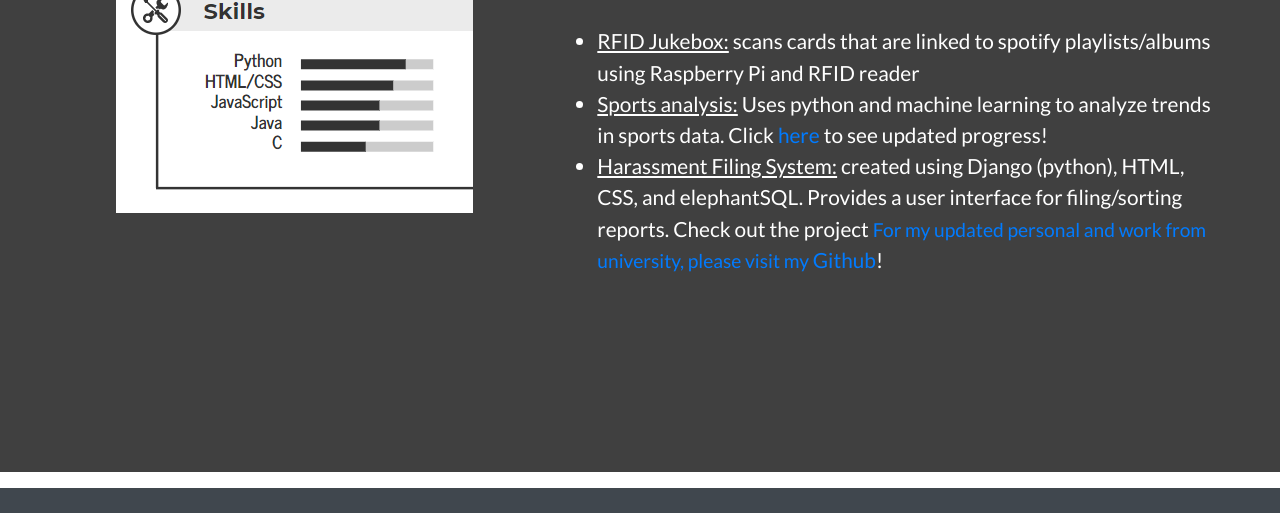
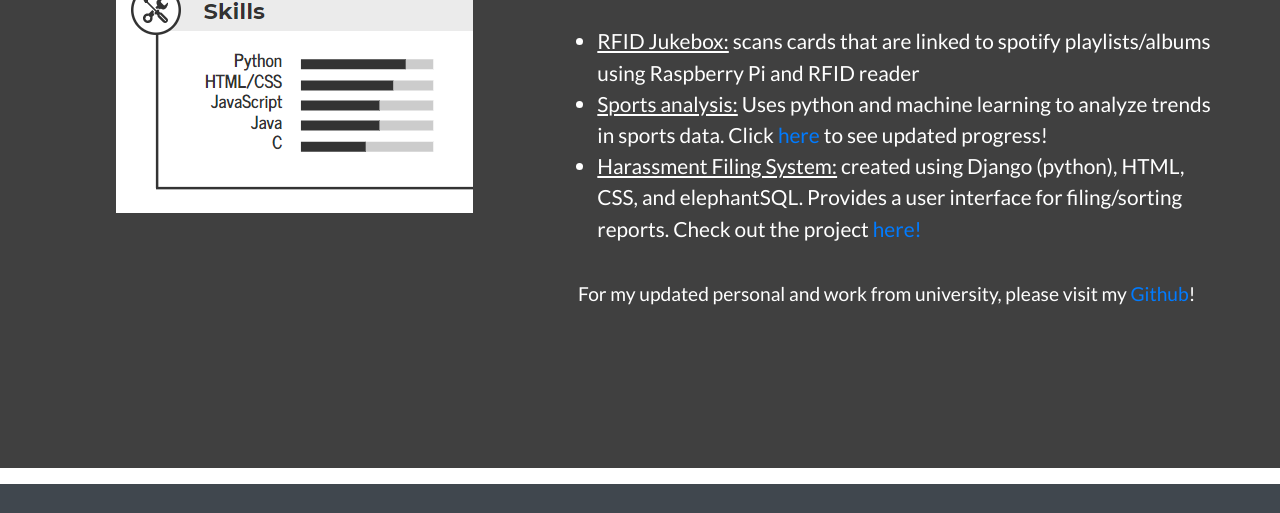
Before and after one commit to sdamico23/sdamico23.github.io, a plain HTML site: page index.html in a window 1280 px wide. Shown: the part 2463-2976 px from the top of the page. Drawn offline with Linux system fonts and the light colour scheme.

Commit message:
Update index.html

```diff
--- a/index.html
+++ b/index.html
@@ -167,7 +167,7 @@
           <ul class="ul-projects" type="disk">
             <li><u>RFID Jukebox:</u>   scans cards that are linked to spotify playlists/albums using Raspberry Pi and RFID reader</li>
             <li><u>Sports analysis:</u> Uses python and machine learning to analyze trends in sports data. Click <a href="https://github.com/sdamico23/stevesports">here</a> to see updated progress!</li>
-	    <li><u>Harassment Filing System:</u> created using Django (python), HTML, CSS, and elephantSQL. Provides a user interface for filing/sorting reports. Check out the project <a href="https://github.com/sdamico23/HPS/>here!</a></li>
+	    <li><u>Harassment Filing System:</u> created using Django (python), HTML, CSS, and elephantSQL. Provides a user interface for filing/sorting reports. Check out the project <a href="https://github.com/sdamico23/HPS"/>here!</a></li>
             </ul>
           <p class="projects-p">For my updated personal and work from university, please visit my  <a href="http://www.github.com/sdamico23">Github</a>!</p>
 
```
